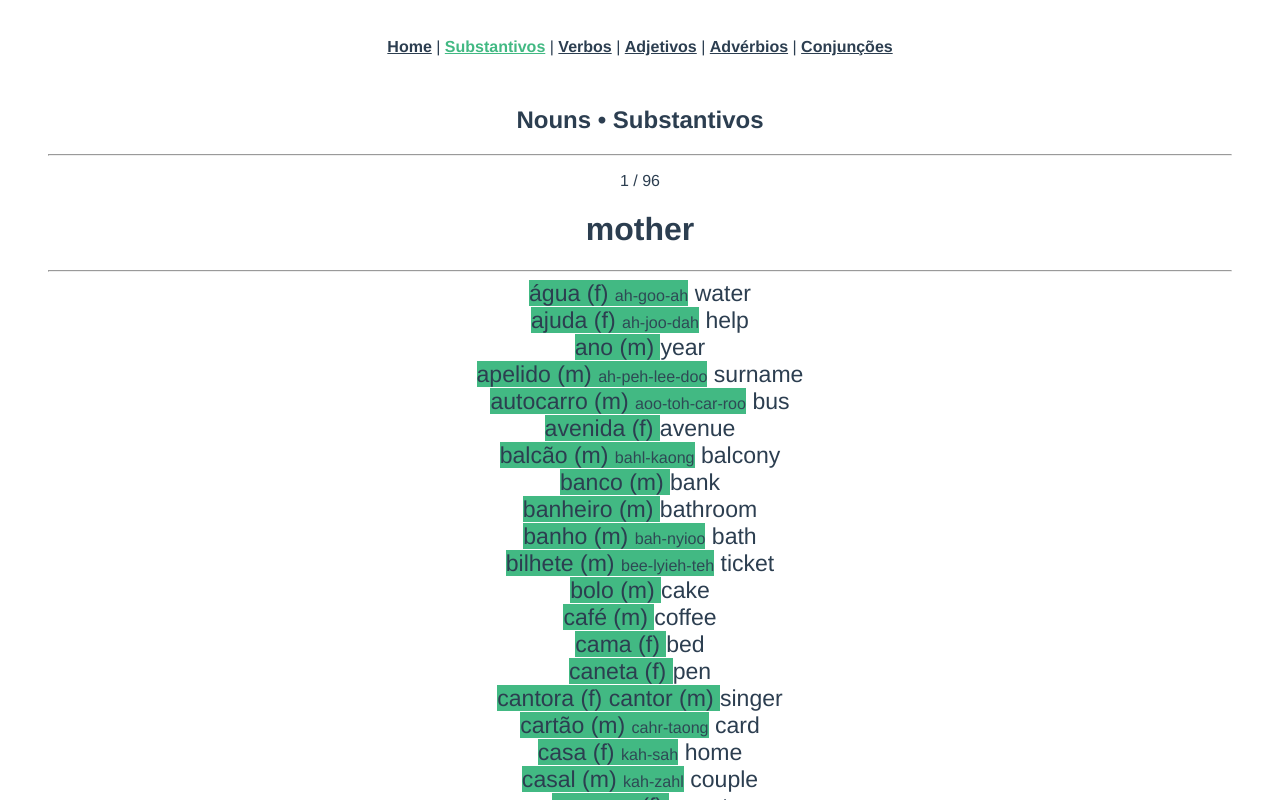
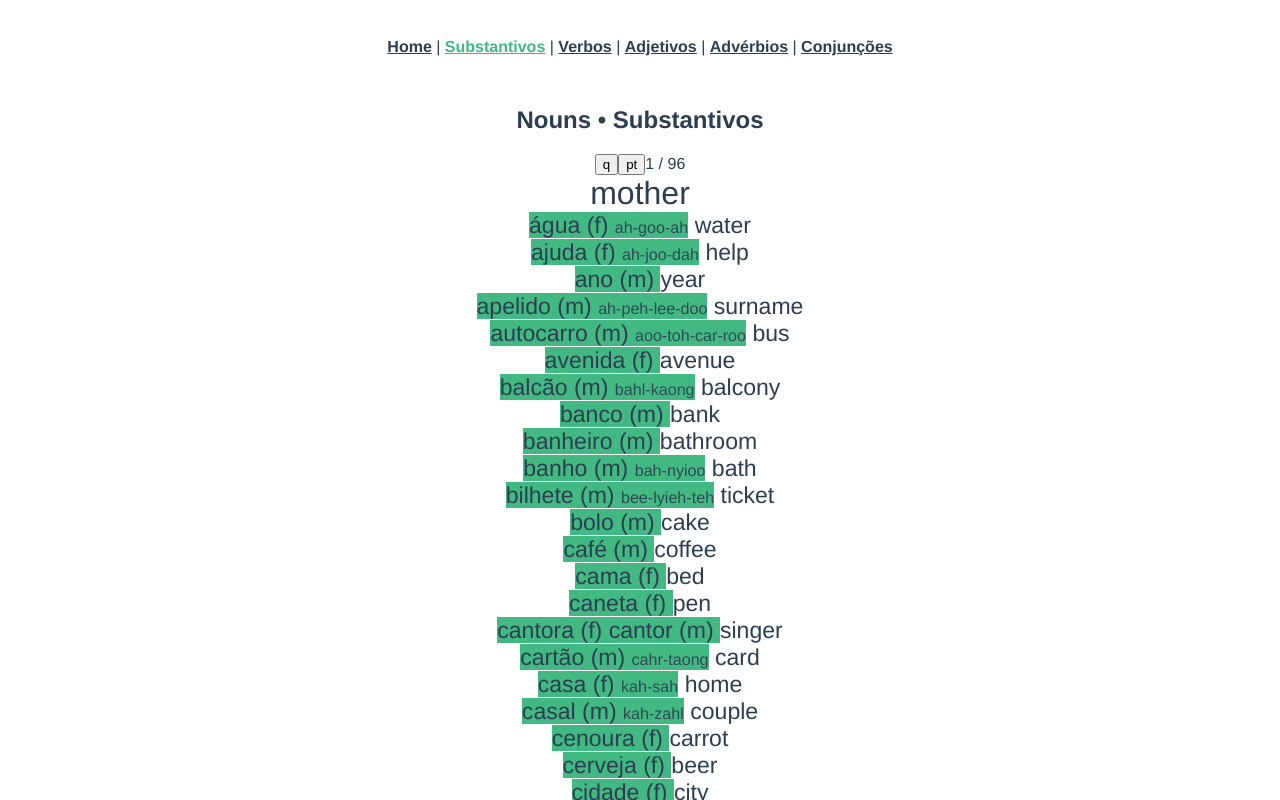
Before and after one commit to levosos/dictao, a Vue app: page /nouns in a window 1280 px wide. Shown: the top 800 px of the page. Built offline with nearby package versions, Linux system fonts and the light colour scheme.

Commit message:
Improvements in 'Practice' component
- Supporting toggling language
- Supporting disabling answers
- Using the new 'Word' component
- Removed horizontal lines

```diff
--- a/src/components/Practice.vue
+++ b/src/components/Practice.vue
@@ -1,23 +1,36 @@
 <template>
   <div>
+    <button v-on:click="q_qa()">{{ show.answers ? 'q' : 'qa' }}</button>
+    <button v-on:click="en_pt()">{{ lang.a }}</button>
+    <span>{{ counter }} / {{ data.length }}</span>
     <div v-on:click="click()">
-      <hr />
-      <p>{{ counter }} / {{ data.length }}</p>
-      <h1>{{ english(data[index]) }}</h1>
-      <h1 v-if="answer">{{ portuguese(data[index]) }}<span class="pronunciation" v-if="pronunciation(data[index])">{{ pronunciation(data[index]) }}</span></h1>
-      <hr />
+      <Word v-bind="question" :newline="true" />
+      <Word v-if="show.answer" v-bind="answer" />
     </div>
   </div>
 </template>
 
 <script>
+import Word from './Word.vue'
+
 export default {
   name: 'Practice',
+  components: {
+    Word,
+  },
   data() {
     return {
       counter: 0,
+      index: 0,
       used: [],
-      answer: false,
+      lang: {
+        q: 'en',
+        a: 'pt',
+      },
+      show: {
+        answer: false,
+        answers: true,
+      },
     }
   },
   props: {
@@ -51,27 +64,48 @@ export default {
       this.used.push(this.index)
     },
     click() {
-      if (this.answer) {
+      if (this.show.answers) {
+        if (this.show.answer) {
+          this.next()
+          this.show.answer = false
+        } else {
+          this.show.answer = true
+        }
+      } else {
         this.next()
       }
+    },
+    en_pt() {
+      [this.lang.q, this.lang.a] = [this.lang.a, this.lang.q]
+    },
+    q_qa() {
+      this.show.answers = !this.show.answers
+      this.show.answer = false
+    },
+    props(lang) {
+      const word = this.data[this.index];
 
-      this.answer = !this.answer
-    }
+      if (lang == 'en') {
+        return { word: this.english(word) }
+      } else if (lang == 'pt') {
+        return { word: this.portuguese(word), pronunciation: this.pronunciation(word) }
+      }
+    },
   },
   created() { this.next() },
+  computed: {
+    question() {
+      return this.props(this.lang.q)
+    },
+    answer() {
+      return this.props(this.lang.a)
+    },
+  },
 }
 </script>
 
 <style scoped>
-hr {
-  margin-right: 40px;
-  margin-left: 40px;
-}
-
-.pronunciation {
-  font-size: 70%;
-  font-weight: lighter;
-  opacity: 0.5;
-  margin-left: 10px;
+.word {
+  font-size: xx-large;
 }
 </style>
```
